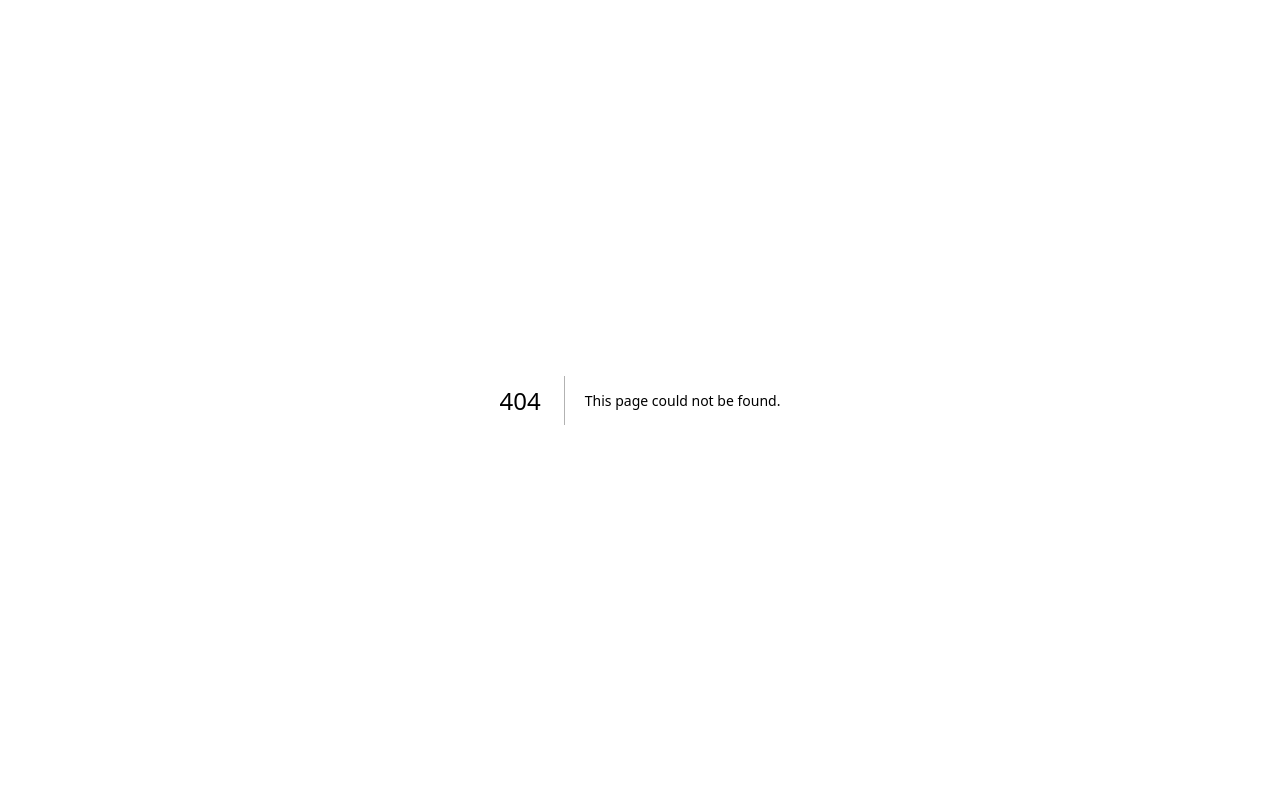
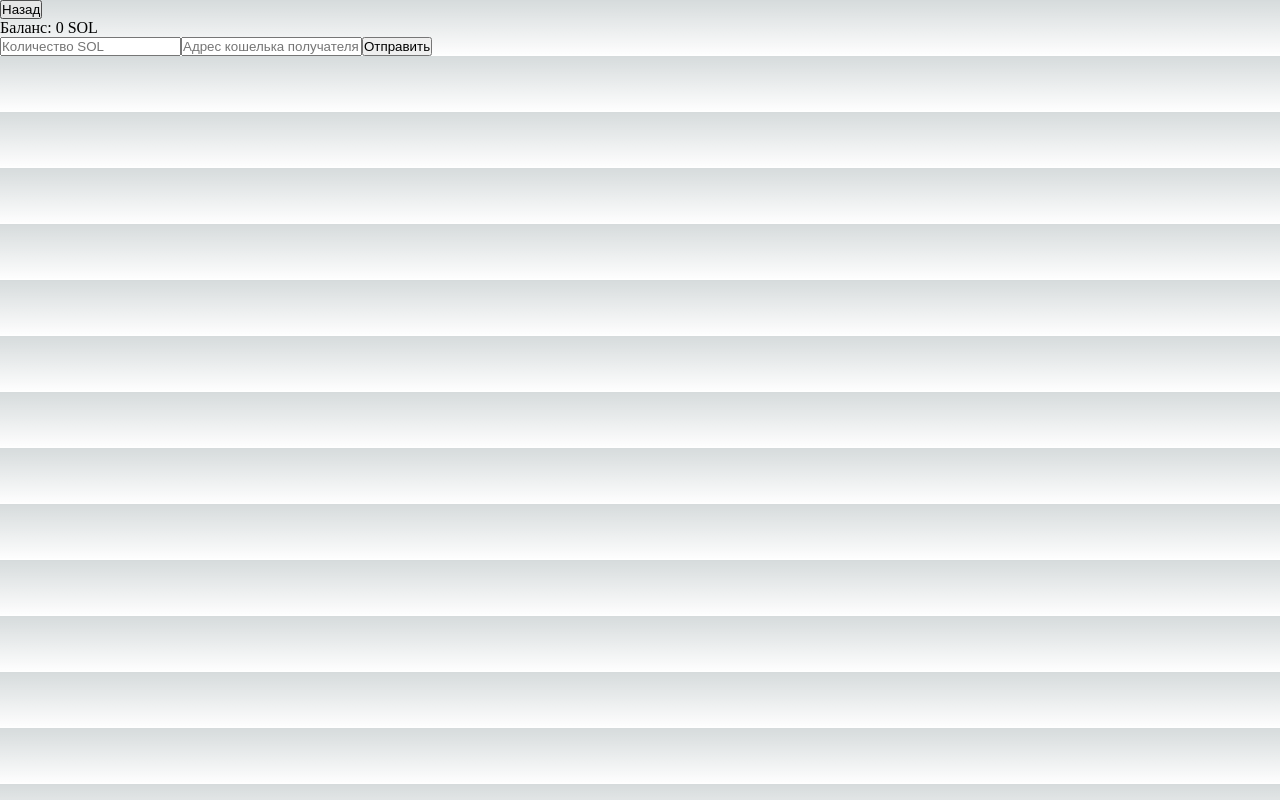
Before and after one commit to Anna-Bekreneva/solana-wallet, a Next.js app: page /transactions in a window 1280 px wide. Before the commit this address had no page. Built offline with nearby package versions, Linux system fonts and the light colour scheme.

Commit message:
add transition page

```diff
--- /dev/null
+++ b/src/pages/transactions/index.tsx
@@ -0,0 +1,52 @@
+import { useState } from 'react';
+import { Connection, PublicKey, clusterApiUrl, Keypair, Transaction, SystemProgram } from '@solana/web3.js';
+
+export default function Transactions() {
+  const [amount, setAmount] = useState('');
+  const [recipient, setRecipient] = useState('');
+  const [balance, setBalance] = useState(0);
+
+  const sendTransaction = async () => {
+    const connection = new Connection(clusterApiUrl('devnet'));
+    const fromWallet = Keypair.generate(); // Replace with your wallet
+    const toWallet = new PublicKey(recipient);
+
+    const transaction = new Transaction().add(
+      SystemProgram.transfer({
+        fromPubkey: fromWallet.publicKey,
+        toPubkey: toWallet,
+        lamports: amount * 1e9, // Convert SOL to lamports
+      })
+    );
+
+    const signature = await connection.sendTransaction(transaction, [fromWallet]);
+    await connection.confirmTransaction(signature);
+
+    const balance = await connection.getBalance(fromWallet.publicKey);
+    setBalance(balance / 1e9); // Convert lamports to SOL
+  };
+
+  return (
+    <div>
+      <header>
+        <button onClick={() => window.history.back()}>Назад</button>
+        <div>Баланс: {balance} SOL</div>
+      </header>
+      <main>
+        <input
+          type="number"
+          placeholder="Количество SOL"
+          value={amount}
+          onChange={(e) => setAmount(e.target.value)}
+        />
+        <input
+          type="text"
+          placeholder="Адрес кошелька получателя"
+          value={recipient}
+          onChange={(e) => setRecipient(e.target.value)}
+        />
+        <button onClick={sendTransaction}>Отправить</button>
+      </main>
+    </div>
+  );
+}
```
